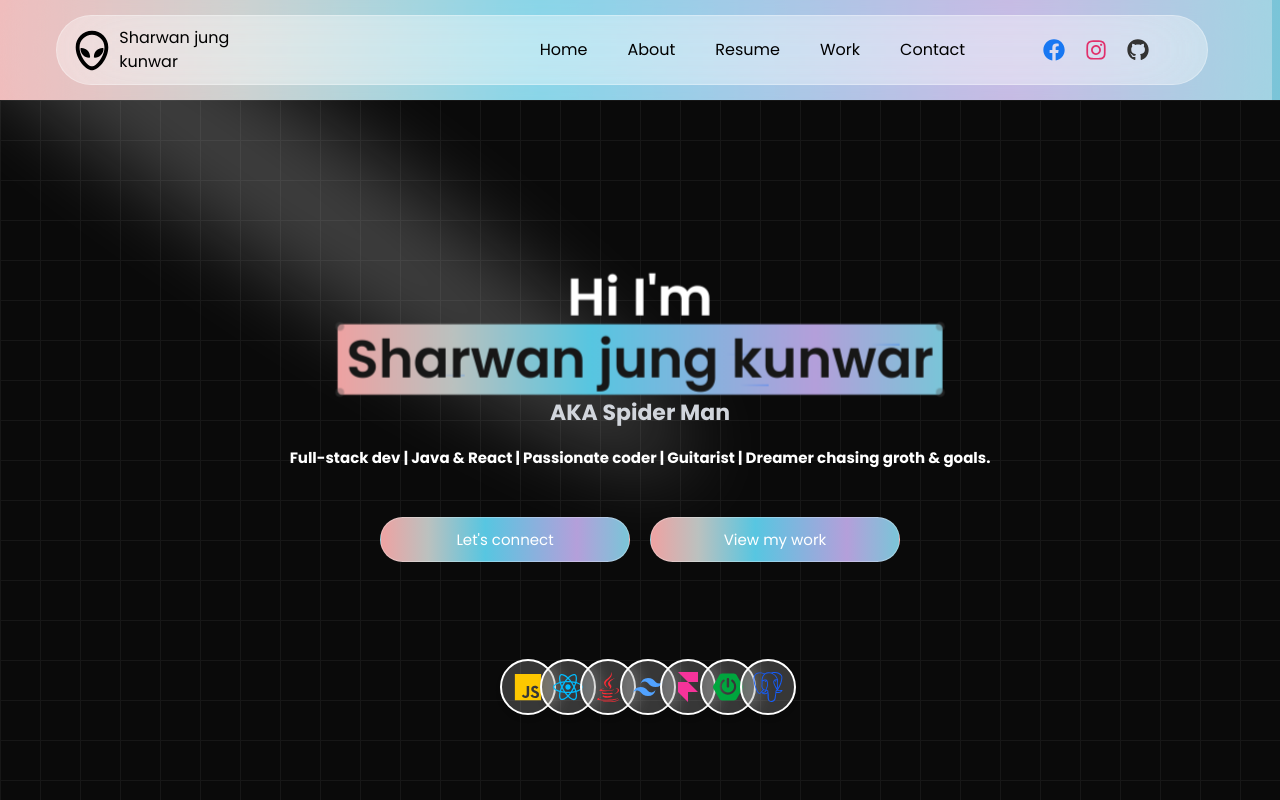
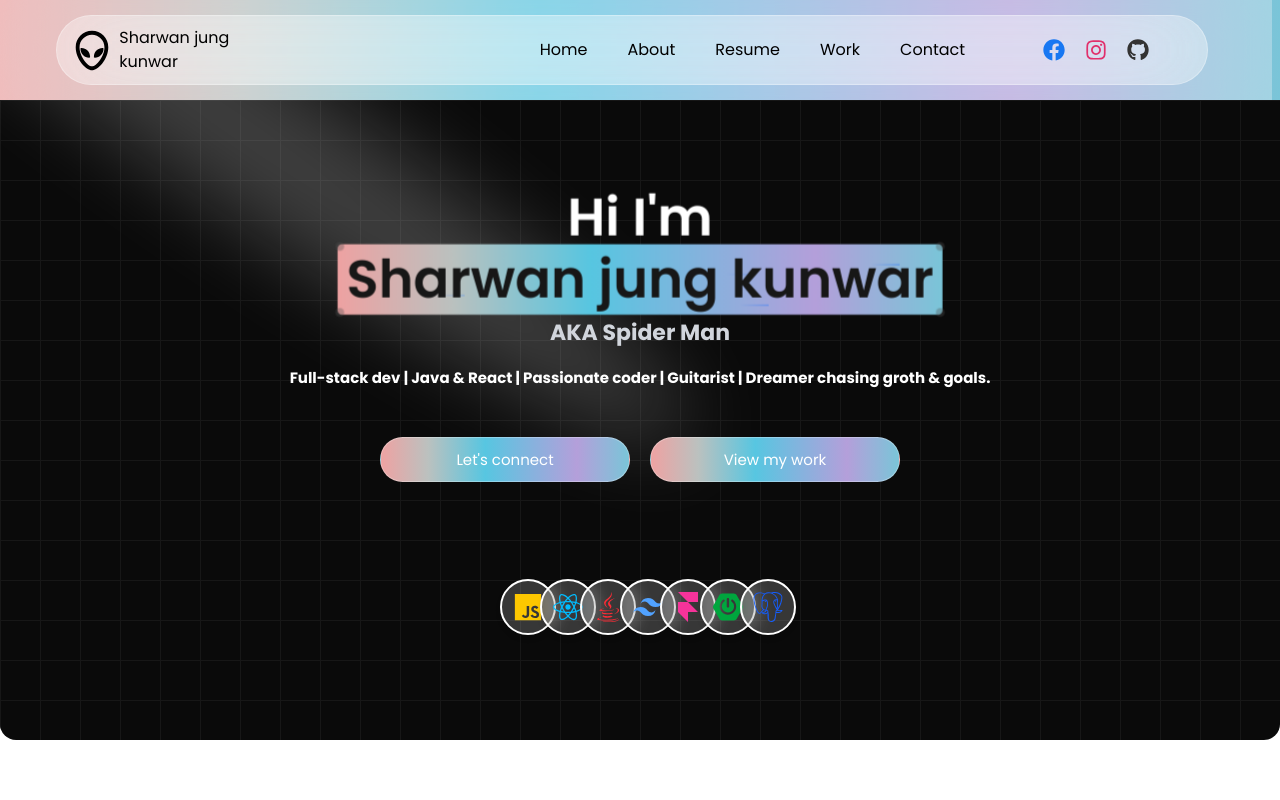
Before and after one commit to SharwanKunwar/Sharwan-Jung-Kunwar, a React (Vite) app: page / in a window 1280 px wide. Built offline with nearby package versions, Linux system fonts and the light colour scheme.

Commit message:
updated about

```diff
--- a/package.json
+++ b/package.json
@@ -16,7 +16,7 @@
     "@tsparticles/slim": "^3.8.1",
     "clsx": "^2.1.1",
     "lucide-react": "^0.522.0",
-    "motion": "^12.18.1",
+    "motion": "^12.19.1",
     "react": "^19.1.0",
     "react-dom": "^19.1.0",
     "react-icons": "^5.5.0",
--- a/src/App.jsx
+++ b/src/App.jsx
@@ -4,6 +4,7 @@
 import { FaFacebook, FaInstagram, FaGithub } from 'react-icons/fa';
 import { SpotlightPreview } from './components/ui/SpotlightPreview';
 import {motion} from 'motion/react';
+import { BackgroundGradientAnimationDemo } from './components/ui/BackgroundGradientAnimationDemo';
 
 
 function App() {
@@ -171,7 +172,9 @@
 
 
       {/* About page --------------------------------------------------------------------------------------------------------------------------------------------------------------------- */}
-      <section id='about' ref={aboutPageRef} className='bg-red-200 w-full h-screen'>about</section>
+      <section id='about' ref={aboutPageRef} className='bg-red-200 w-full h-screen flex justify-center items-center'>
+        <BackgroundGradientAnimationDemo/>
+      </section>
 
 
       {/* Resume page --------------------------------------------------------------------------------------------------------------------------------------------------------------------- */}
--- /dev/null
+++ b/src/components/ui/BackgroundGradientAnimation.jsx
@@ -0,0 +1,145 @@
+"use client";
+import { cn } from "@/lib/utils";
+import { useEffect, useRef, useState } from "react";
+
+export const BackgroundGradientAnimation = ({
+  gradientBackgroundStart = "rgb(108, 0, 162)",
+  gradientBackgroundEnd = "rgb(0, 17, 82)",
+  firstColor = "18, 113, 255",
+  secondColor = "221, 74, 255",
+  thirdColor = "100, 220, 255",
+  fourthColor = "200, 50, 50",
+  fifthColor = "180, 180, 50",
+  pointerColor = "140, 100, 255",
+  size = "80%",
+  blendingValue = "hard-light",
+  children,
+  className,
+  interactive = true,
+  containerClassName
+}) => {
+  const interactiveRef = useRef(null);
+
+  const [curX, setCurX] = useState(0);
+  const [curY, setCurY] = useState(0);
+  const [tgX, setTgX] = useState(0);
+  const [tgY, setTgY] = useState(0);
+  useEffect(() => {
+    document.body.style.setProperty("--gradient-background-start", gradientBackgroundStart);
+    document.body.style.setProperty("--gradient-background-end", gradientBackgroundEnd);
+    document.body.style.setProperty("--first-color", firstColor);
+    document.body.style.setProperty("--second-color", secondColor);
+    document.body.style.setProperty("--third-color", thirdColor);
+    document.body.style.setProperty("--fourth-color", fourthColor);
+    document.body.style.setProperty("--fifth-color", fifthColor);
+    document.body.style.setProperty("--pointer-color", pointerColor);
+    document.body.style.setProperty("--size", size);
+    document.body.style.setProperty("--blending-value", blendingValue);
+  }, []);
+
+  useEffect(() => {
+    function move() {
+      if (!interactiveRef.current) {
+        return;
+      }
+      setCurX(curX + (tgX - curX) / 20);
+      setCurY(curY + (tgY - curY) / 20);
+      interactiveRef.current.style.transform = `translate(${Math.round(curX)}px, ${Math.round(curY)}px)`;
+    }
+
+    move();
+  }, [tgX, tgY]);
+
+  const handleMouseMove = (event) => {
+    if (interactiveRef.current) {
+      const rect = interactiveRef.current.getBoundingClientRect();
+      setTgX(event.clientX - rect.left);
+      setTgY(event.clientY - rect.top);
+    }
+  };
+
+  const [isSafari, setIsSafari] = useState(false);
+  useEffect(() => {
+    setIsSafari(/^((?!chrome|android).)*safari/i.test(navigator.userAgent));
+  }, []);
+
+  return (
+    <div
+      className={cn(
+        "h-screen w-screen relative overflow-hidden top-0 left-0 bg-[linear-gradient(40deg,var(--gradient-background-start),var(--gradient-background-end))]",
+        containerClassName
+      )}>
+      <svg className="hidden">
+        <defs>
+          <filter id="blurMe">
+            <feGaussianBlur in="SourceGraphic" stdDeviation="10" result="blur" />
+            <feColorMatrix
+              in="blur"
+              mode="matrix"
+              values="1 0 0 0 0  0 1 0 0 0  0 0 1 0 0  0 0 0 18 -8"
+              result="goo" />
+            <feBlend in="SourceGraphic" in2="goo" />
+          </filter>
+        </defs>
+      </svg>
+      <div className={cn("", className)}>{children}</div>
+      <div
+        className={cn(
+          "gradients-container h-full w-full blur-lg",
+          isSafari ? "blur-2xl" : "[filter:url(#blurMe)_blur(40px)]"
+        )}>
+        <div
+          className={cn(
+            `absolute [background:radial-gradient(circle_at_center,_var(--first-color)_0,_var(--first-color)_50%)_no-repeat]`,
+            `[mix-blend-mode:var(--blending-value)] w-[var(--size)] h-[var(--size)] top-[calc(50%-var(--size)/2)] left-[calc(50%-var(--size)/2)]`,
+            `[transform-origin:center_center]`,
+            `animate-first`,
+            `opacity-100`
+          )}></div>
+        <div
+          className={cn(
+            `absolute [background:radial-gradient(circle_at_center,_rgba(var(--second-color),_0.8)_0,_rgba(var(--second-color),_0)_50%)_no-repeat]`,
+            `[mix-blend-mode:var(--blending-value)] w-[var(--size)] h-[var(--size)] top-[calc(50%-var(--size)/2)] left-[calc(50%-var(--size)/2)]`,
+            `[transform-origin:calc(50%-400px)]`,
+            `animate-second`,
+            `opacity-100`
+          )}></div>
+        <div
+          className={cn(
+            `absolute [background:radial-gradient(circle_at_center,_rgba(var(--third-color),_0.8)_0,_rgba(var(--third-color),_0)_50%)_no-repeat]`,
+            `[mix-blend-mode:var(--blending-value)] w-[var(--size)] h-[var(--size)] top-[calc(50%-var(--size)/2)] left-[calc(50%-var(--size)/2)]`,
+            `[transform-origin:calc(50%+400px)]`,
+            `animate-third`,
+            `opacity-100`
+          )}></div>
+        <div
+          className={cn(
+            `absolute [background:radial-gradient(circle_at_center,_rgba(var(--fourth-color),_0.8)_0,_rgba(var(--fourth-color),_0)_50%)_no-repeat]`,
+            `[mix-blend-mode:var(--blending-value)] w-[var(--size)] h-[var(--size)] top-[calc(50%-var(--size)/2)] left-[calc(50%-var(--size)/2)]`,
+            `[transform-origin:calc(50%-200px)]`,
+            `animate-fourth`,
+            `opacity-70`
+          )}></div>
+        <div
+          className={cn(
+            `absolute [background:radial-gradient(circle_at_center,_rgba(var(--fifth-color),_0.8)_0,_rgba(var(--fifth-color),_0)_50%)_no-repeat]`,
+            `[mix-blend-mode:var(--blending-value)] w-[var(--size)] h-[var(--size)] top-[calc(50%-var(--size)/2)] left-[calc(50%-var(--size)/2)]`,
+            `[transform-origin:calc(50%-800px)_calc(50%+800px)]`,
+            `animate-fifth`,
+            `opacity-100`
+          )}></div>
+
+        {interactive && (
+          <div
+            ref={interactiveRef}
+            onMouseMove={handleMouseMove}
+            className={cn(
+              `absolute [background:radial-gradient(circle_at_center,_rgba(var(--pointer-color),_0.8)_0,_rgba(var(--pointer-color),_0)_50%)_no-repeat]`,
+              `[mix-blend-mode:var(--blending-value)] w-full h-full -top-1/2 -left-1/2`,
+              `opacity-70`
+            )}></div>
+        )}
+      </div>
+    </div>
+  );
+};
--- /dev/null
+++ b/src/components/ui/BackgroundGradientAnimationDemo.jsx
@@ -0,0 +1,22 @@
+import React from "react";
+import { BackgroundGradientAnimation } from "../ui/BackgroundGradientAnimation";
+
+export function BackgroundGradientAnimationDemo() {
+  return (
+    <BackgroundGradientAnimation>
+      <div
+        className="absolute z-40 inset-0 flex items-center justify-center text-white font-bold px-4 pointer-events-none text-3xl text-center md:text-4xl lg:text-7xl">
+        <div className="w-6/12 h-full flex justify-center items-center">
+        <div className=" w-6/12 h-6/12 rounded-lg">
+        <img className="rounded-lg" src="sharwanjungkunwar0007.jpg" alt="" />
+        </div>
+        </div>
+        <div className="bg-neutral-500 w-6/12 h-full flex justify-center items-center">
+        <div className="bg-yellow-400 w-[90%] h-[90%]">
+
+        </div>
+        </div>
+      </div>
+    </BackgroundGradientAnimation>
+  );
+}
--- a/src/components/ui/SpotlightPreview.jsx
+++ b/src/components/ui/SpotlightPreview.jsx
@@ -6,7 +6,7 @@
 export function SpotlightPreview() {
   return (
     <div
-      className="relative flex md:h-[50rem] h-[50rem] w-full overflow-hidden rounded-b-2xl bg-black/[0.96] antialiased md:items-center md:justify-center">
+      className="relative flex md:h-[40rem] h-[50rem] w-full overflow-hidden rounded-b-2xl bg-black/[0.96] antialiased md:items-center md:justify-center">
       <div
         className={cn(
           "pointer-events-none absolute inset-0 [background-size:40px_40px] select-none",
--- a/src/index.css
+++ b/src/index.css
@@ -35,3 +35,49 @@
     transform: translate(-50%, -40%) scale(1);
   }
 }
+
+/* This css is for gradient background */
+
+@theme inline {
+  --animate-first: moveVertical 30s ease infinite;
+  --animate-second: moveInCircle 20s reverse infinite;
+  --animate-third: moveInCircle 40s linear infinite;
+  --animate-fourth: moveHorizontal 40s ease infinite;
+  --animate-fifth: moveInCircle 20s ease infinite;
+
+  @keyframes moveHorizontal {
+    0% {
+      transform: translateX(-50%) translateY(-10%);
+    }
+    50% {
+      transform: translateX(50%) translateY(10%);
+    }
+    100% {
+      transform: translateX(-50%) translateY(-10%);
+    }
+  }
+
+  @keyframes moveInCircle {
+    0% {
+      transform: rotate(0deg);
+    }
+    50% {
+      transform: rotate(180deg);
+    }
+    100% {
+      transform: rotate(360deg);
+    }
+  }
+
+  @keyframes moveVertical {
+    0% {
+      transform: translateY(-50%);
+    }
+    50% {
+      transform: translateY(50%);
+    }
+    100% {
+      transform: translateY(-50%);
+    }
+  }
+}
```
Also changed, not shown: public/sharwanjungkunwar0007.jpg (added), 1 other file (tests, documents, lock files or other folders).
